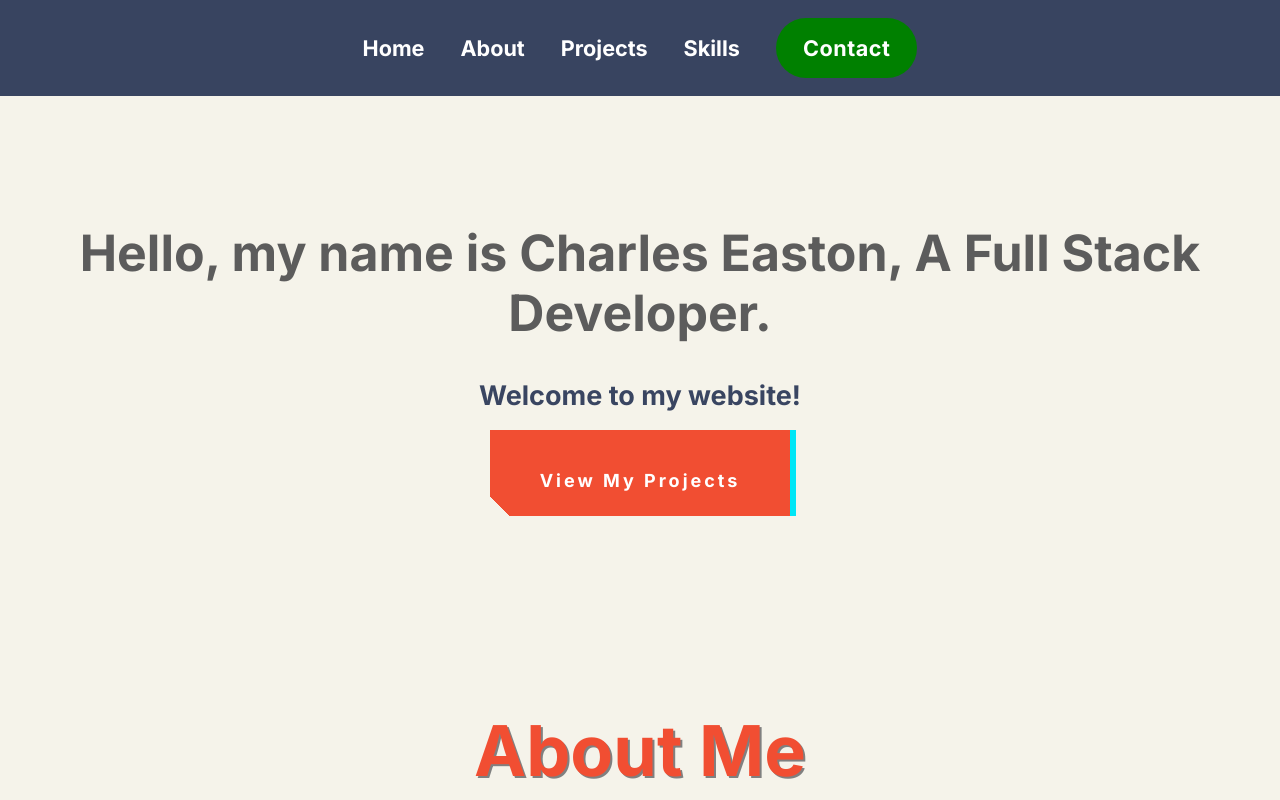
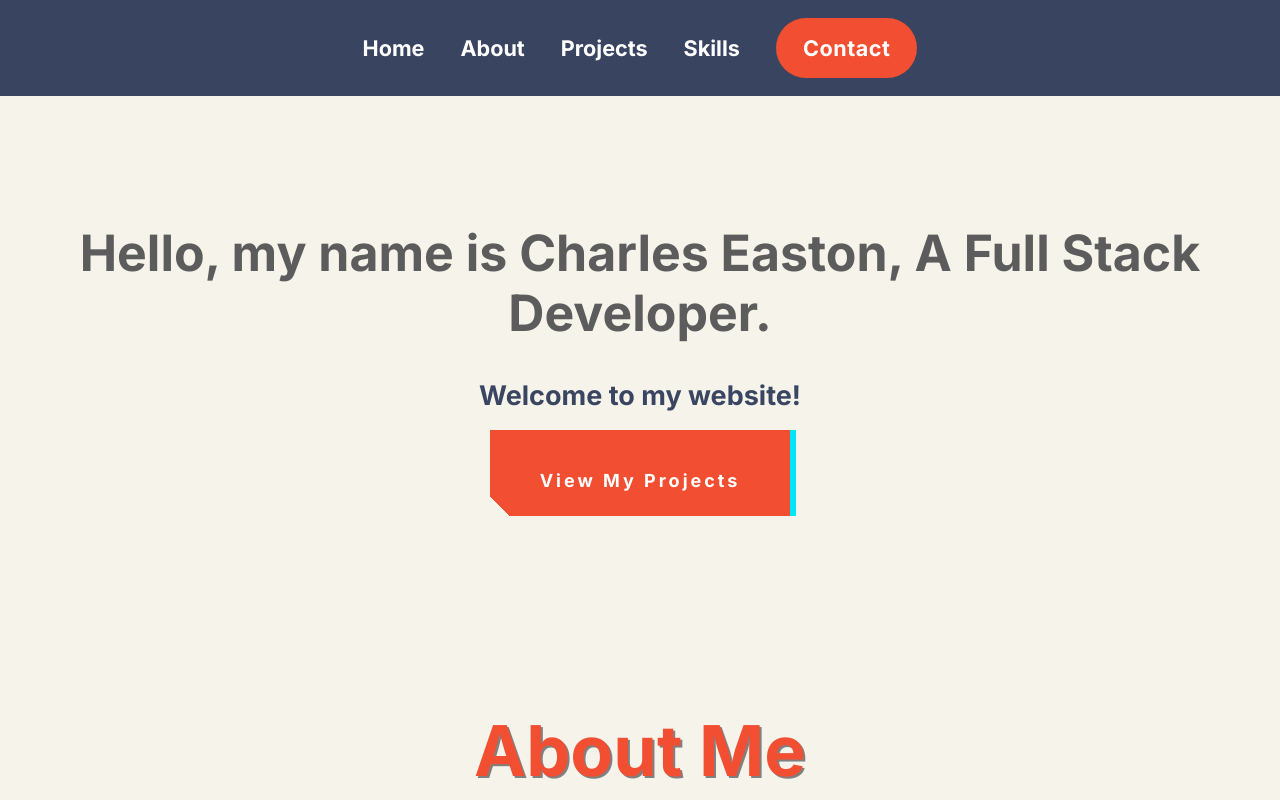
Before and after one commit to Charlesdigital/Portfolio_1, a React (Create React App) app: page / in a window 1280 px wide. Shown: the top 800 px of the page. Built offline with nearby package versions, Linux system fonts and the light colour scheme.

Commit message:
revert test

```diff
--- a/src/components/Navbar/navbar.css
+++ b/src/components/Navbar/navbar.css
@@ -82,7 +82,7 @@ html {
 }
 
 .contact {
-  background-color: green;
+  background-color: #f14e32;
   border-radius: 9999px;
   cursor: pointer;
   display: inline-block;
```
